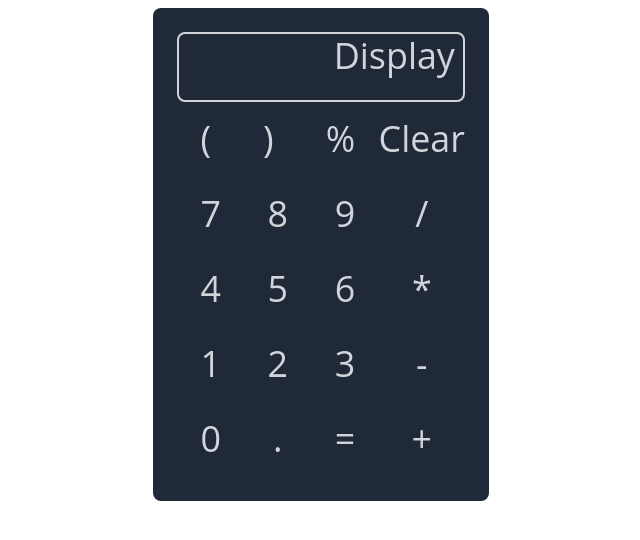
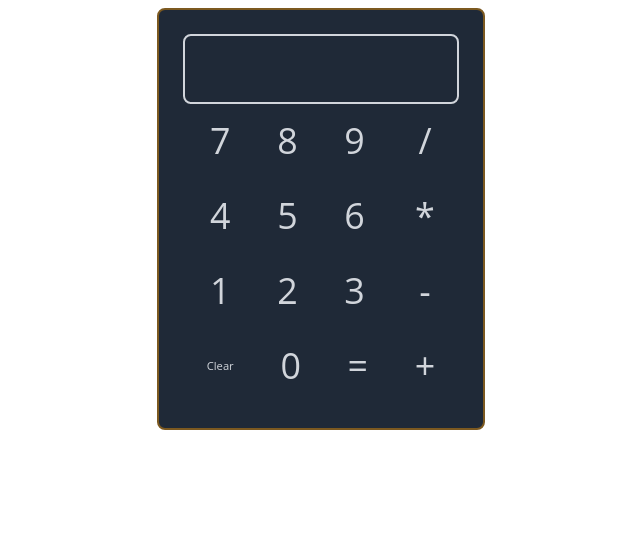
Before and after one commit to eszdevstar/calculator, a plain HTML site: page index.html in a window 1280 px wide. Shown: the whole page, without its empty margins (319-959 px from the left). Drawn offline with Linux system fonts and the light colour scheme.

Commit message:
Remake the style of the calculator

```diff
--- a/index.html
+++ b/index.html
@@ -10,41 +10,36 @@
 </head>
 <body>
     <div class="container">
-        <div id="display">Display</div>
+        <div id="display-container">
+        </div>
         <div class="buttons">
             <div id="numbers" class="first-column">
-                <div class="place-holder">
-                    <div class="holder">(</div>
-                    <div class="holder">)</div>
-                    <div class="holder">%</div>
-                </div>
                 <div id="row" class="first-row">
-                    <div id="seven" class="number">7</div>
-                    <div id="eight" class="number">8</div>
-                    <div id="nine" class="number">9</div>
+                    <div id="seven" class="number button">7</div>
+                    <div id="eight" class="number button">8</div>
+                    <div id="nine" class="number button">9</div>
                 </div>
                 <div id="row" class="second-row">
-                    <div id="four" class="number">4</div>
-                    <div id="five" class="number">5</div>
-                    <div id="six" class="number">6</div>
+                    <div id="four" class="number button">4</div>
+                    <div id="five" class="number button">5</div>
+                    <div id="six" class="number button">6</div>
                 </div>
                 <div id="row" class="third-row">
-                    <div id="one" class="number">1</div>
-                    <div id="two" class="number">2</div>
-                    <div id="trhee" class="number">3</div>
+                    <div id="one" class="number button">1</div>
+                    <div id="two" class="number button">2</div>
+                    <div id="trhee" class="number button">3</div>
                 </div>
                 <div id="row" class="fourth-row">
-                    <div id="zero" class="number">0</div>
-                    <div id="point" class="number">.</div>
-                    <div id="equals" class="number">=</div>
+                    <div id="clear" class="operator button">Clear</div>
+                    <div id="zero" class="number button">0</div>
+                    <div id="equals" class="operator button">=</div>
                 </div>
             </div>
             <div id="operators" class="second-column">
-                <div id="clear" class="operator">Clear</div>
-                <div id="div" class="operator">/</div>
-                <div id="mul" class="operator">*</div>
-                <div id="sub" class="operator">-</div>
-                <div id="add" class="operator">+</div>
+                <div id="div" class="operator button">/</div>
+                <div id="mul" class="operator button">*</div>
+                <div id="sub" class="operator button">-</div>
+                <div id="add" class="operator button">+</div>
             </div>
         </div>
     </div>
--- a/script.js
+++ b/script.js
@@ -1,12 +1,9 @@
 
+// Operations
 const add = (a, b) =>  a + b;
-
 const subtract = (a, b) => a - b;
-
 const multiply = (a, b) => a * b;
-
 const divide = (a, b) => a / b;
-
 const operator = (op, a, b) => {
     if(op === '+') {
         return add(a, b);
@@ -20,3 +17,33 @@ const operator = (op, a, b) => {
         return 'needs a operator';
     }
 }
+
+// Logic
+const buttons = document.querySelectorAll('.button');
+const displayContainer = document.getElementById('display-container');
+const erase = () => displayContainer.innerHTML = '';
+
+buttons.forEach((button) => {
+    // change button color
+    button.addEventListener('mouseover', () => {
+        button.style.color = 'rgb(124 89 32/1)'
+    });
+    button.addEventListener('mouseout', () => {
+        button.style.color = 'rgb(209 213 219/1)'
+    });
+});
+
+buttons.forEach((button) =>{
+    // Listener to display Numbers
+    button.addEventListener('click', () =>{
+        if(button.textContent === 'Clear'){
+            erase();
+        }else{
+            document.getElementById('display-container').innerHTML +=  (`<div id="${button.textContent}" class="display">${button.textContent}</div>`);
+        }
+
+        const number = document.querySelectorAll('.display');
+
+
+    });
+});
--- a/style.css
+++ b/style.css
@@ -4,7 +4,8 @@ html {
     font-family: Open Sans,Helvetica Neue,Helvetica,Arial,sans-serif;
 }
 
-body {
+body,
+#row {
     display: flex;
     justify-content: center;
 }
@@ -21,12 +22,17 @@ body {
     font-size: 2.24rem;
     line-height: 1.77rem;
     color: rgb(209 213 219/1);
+    border: solid 2px rgb(124 89 32/1);
 }
 
-#display {
-    height: 50px;
-    border-color: rgb(124 89 32/1);
-    border: solid 2px;
+#display-container {
+    display: flex;
+    align-items: center;
+    justify-content: flex-end;
+    min-height: 50px;
+    max-width: 280px;
+    flex-wrap: wrap;
+    border: solid 2px rgb(209 213 219/1);
     align-self: stretch;
     text-align: right;
     padding: 0.5rem;
@@ -35,18 +41,13 @@ body {
 
 .buttons {
     display: flex;
+    border: 2px;
 }
 
-.holder,
+.operator,
 .number {
     padding: 1.12rem;
     margin: 0.34rem;
-}
-
-.place-holder,
-#row {
-    display: flex;
-    justify-content: space-between;
 }
 
 #operators {
@@ -55,3 +56,7 @@ body {
     align-items: center;
     justify-content: space-around;
 }
+
+#clear {
+    font-size: 0.7rem;
+}
```
